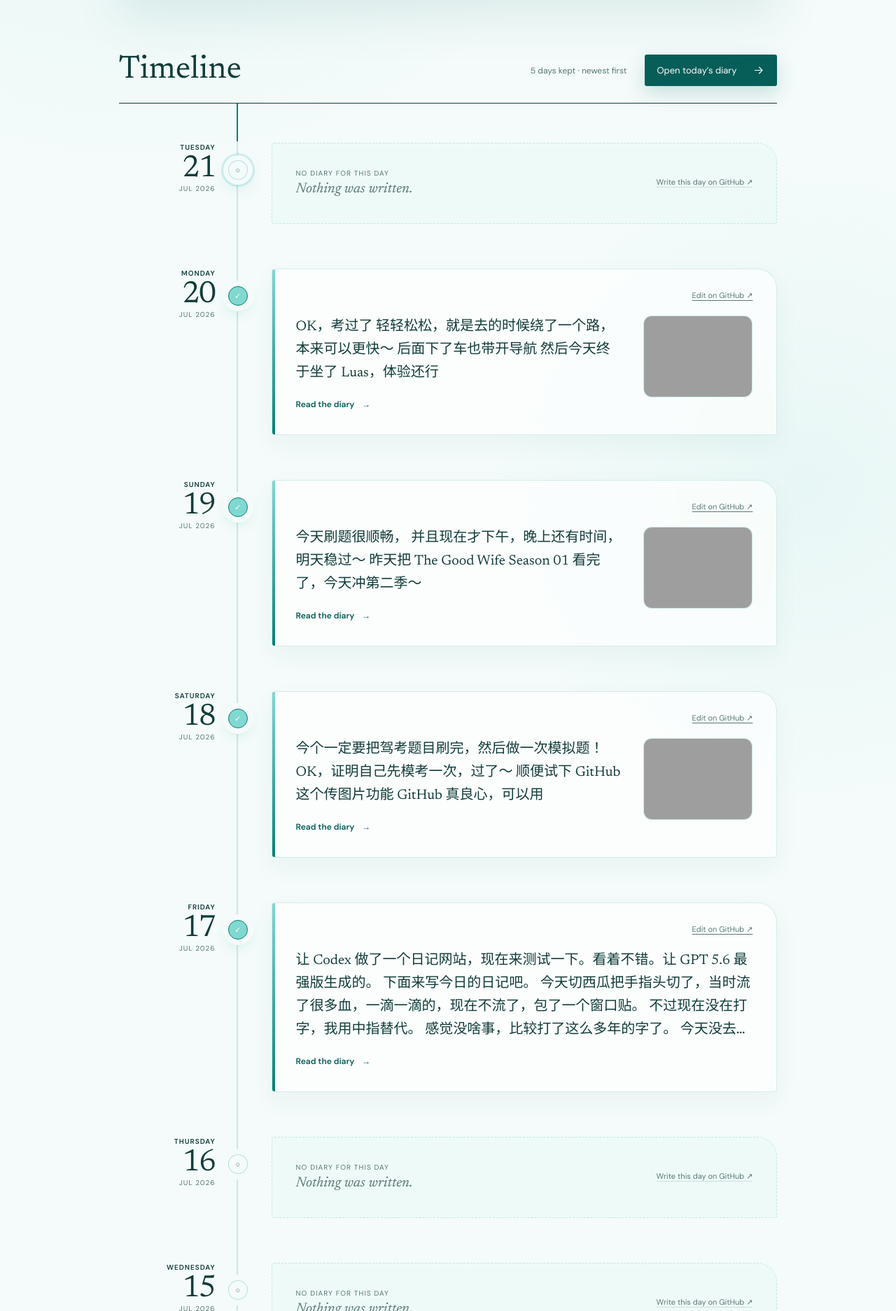
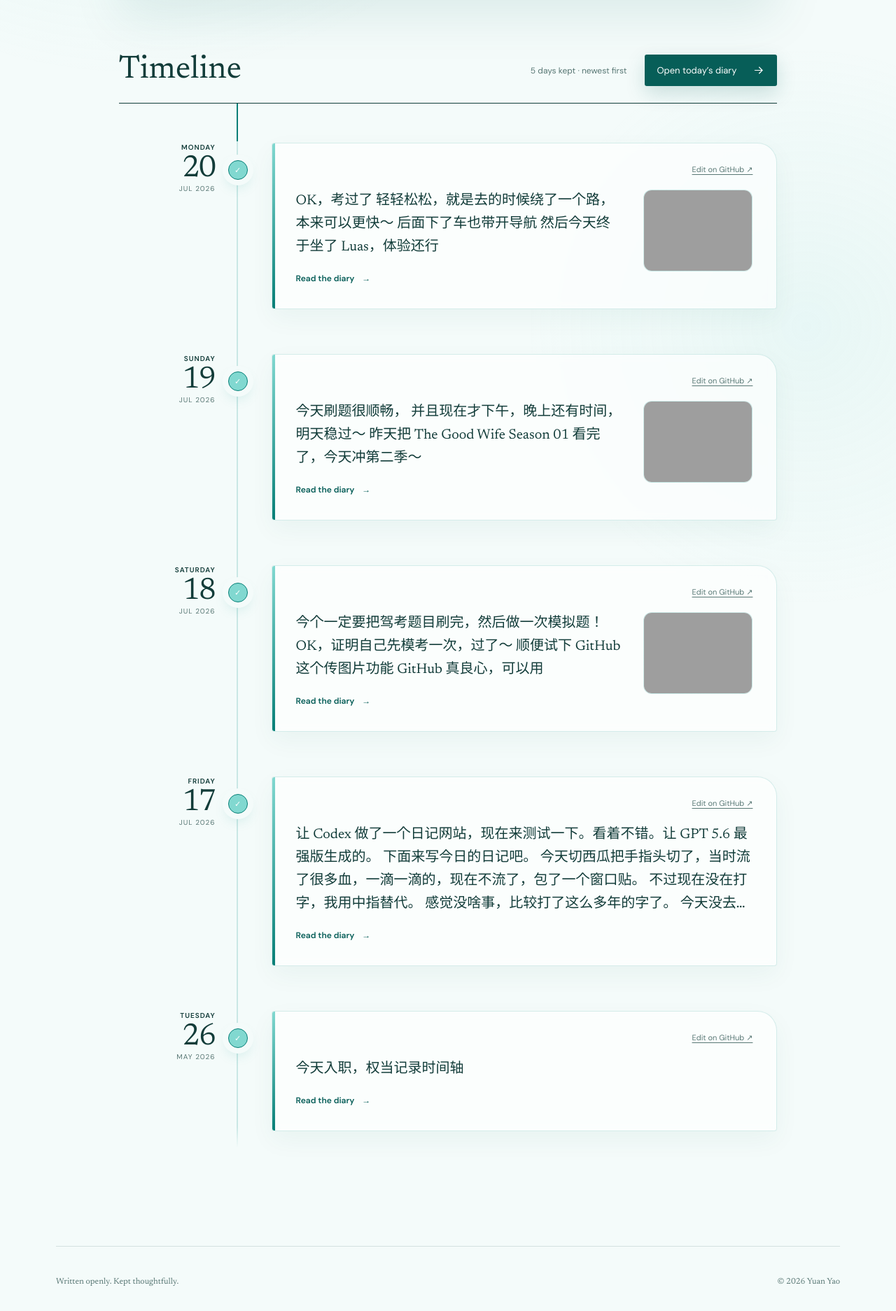
Before and after one commit to faryao/public-diary, a Jekyll site: the page built from index.html, in a window 1280 px wide. Shown: the part 558-2432 px from the top of the page at 70% size. Built offline with Jekyll 4.4.1, drawn with Linux system fonts in a browser that asks for light colours; grey boxes are pictures that could not be loaded.

Commit message:
Hide blank days from diary timeline

```diff
--- a/assets/app.js
+++ b/assets/app.js
@@ -72,40 +72,6 @@
   } else {
     button.href = newDiaryUrl(todayKey);
   }
-
-  const visibleDates = new Set(writtenByDate.keys());
-  for (let offset = 0; offset < 7; offset += 1) {
-    const day = new Date(today.getFullYear(), today.getMonth(), today.getDate() - offset, 12);
-    visibleDates.add(toDateKey(day));
-  }
-
-  function makeUnwrittenDay(dateKey) {
-    const day = fromDateKey(dateKey);
-    const weekday = new Intl.DateTimeFormat('en', { weekday: 'long' }).format(day);
-    const monthYear = new Intl.DateTimeFormat('en', { month: 'short', year: 'numeric' }).format(day);
-    const dayNumber = String(day.getDate()).padStart(2, '0');
-    const article = document.createElement('article');
-    article.className = 'timeline-day is-unwritten';
-    article.id = `diary-${dateKey}`;
-    article.dataset.diaryDate = dateKey;
-    article.innerHTML = `
-      <div class="day-marker">
-        <time datetime="${dateKey}"><span class="weekday">${weekday}</span><strong>${dayNumber}</strong><span>${monthYear}</span></time>
-        <i class="timeline-node" aria-hidden="true"><span>○</span></i>
-      </div>
-      <div class="diary-card empty-day">
-        <div>
-          <p class="empty-label">No diary for this day</p>
-          <p class="empty-message">Nothing was written.</p>
-        </div>
-        <a href="${newDiaryUrl(dateKey)}" target="_blank" rel="noreferrer">Write this day on GitHub <span>↗</span></a>
-      </div>`;
-    return article;
-  }
-
-  timeline.replaceChildren(...Array.from(visibleDates)
-    .sort((a, b) => b.localeCompare(a))
-    .map((dateKey) => writtenByDate.get(dateKey) || makeUnwrittenDay(dateKey)));
 
   const currentDay = timeline.querySelector(`[data-diary-date="${todayKey}"]`);
   if (currentDay) currentDay.classList.add('is-today');
--- a/assets/style.css
+++ b/assets/style.css
@@ -92,11 +92,6 @@ nav a:hover { color: var(--tiffany-deep); }
 .entry-thumbnail:hover img { transform: scale(1.035); }
 .read-link { display: inline-block; margin-top: 20px; color: var(--tiffany-dark); font-size: 12px; font-weight: 600; text-decoration: none; }
 .read-link span { margin-left: 8px; }
-.empty-day { display: flex; align-items: center; justify-content: space-between; gap: 28px; min-height: 116px; background: rgba(223,246,243,.28); border-color: rgba(7,143,133,.18); border-style: dashed; box-shadow: none; }
-.empty-day .empty-label { margin: 0 0 6px; color: var(--muted); font-size: 10px; letter-spacing: .11em; text-transform: uppercase; }
-.empty-message { margin: 0; color: var(--muted); font: italic 400 20px "Newsreader", serif; }
-.empty-day a { flex: none; color: var(--muted); font-size: 11px; text-decoration: none; border-bottom: 1px solid var(--line); }
-.empty-day a:hover { color: var(--tiffany-deep); border-color: var(--tiffany-deep); }
 .post { max-width: 780px; margin: 0 auto; padding: 72px 0 120px; }
 .back-link { color: var(--muted); font-size: 12px; text-decoration: none; }
 .back-link:hover { color: var(--tiffany-deep); }
@@ -170,7 +165,6 @@ footer { display: flex; justify-content: space-between; padding: 32px 0; color:
   .entry-content.has-thumbnail { grid-template-columns: minmax(0, 1fr) 88px; gap: 16px; }
   .excerpt { max-height: 6.2em; font-size: 17px; line-height: 1.55; }
   .entry-thumbnail { border-radius: 9px; }
-  .empty-day { align-items: flex-start; flex-direction: column; gap: 18px; }
   .post { padding: 48px 8px 90px; }
   .post header { margin-top: 40px; padding: 42px 26px 38px; border-radius: 4px 32px 4px 4px; }
   .post-date { gap: 18px; }
```
Also changed, not shown: README.md.
